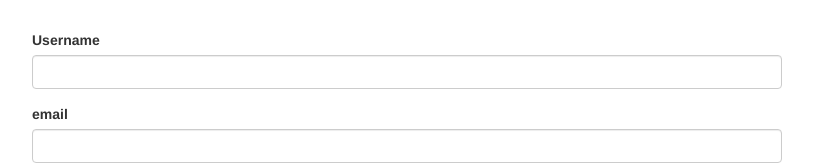
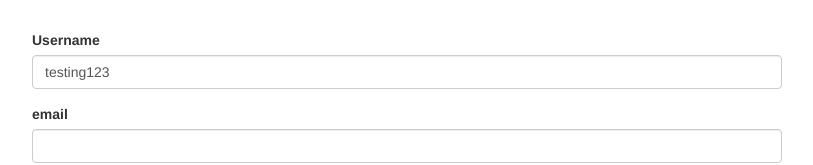
Before and after one commit to storres8/forms-reactive-start, an Angular app: page / in a window 1280 px wide. Shown: the top 165 px of the page, without its empty margins (233-1046 px from the left). Built offline with nearby package versions, Linux system fonts and the light colour scheme.

Commit message:
updated to use setValue and patchValue

```diff
--- a/src/app/app.component.ts
+++ b/src/app/app.component.ts
@@ -54,6 +54,26 @@ export class AppComponent implements OnInit {
       console.log(status);
     });
     */
+
+    // setValue and Patch value methods work just as before.
+    /*
+    this.signupform.setValue({
+      userData: {
+        username: "storres8",
+        email: "steve@test.com"
+      },
+      gender: "male",
+      hobbies: []
+    });
+    */
+
+    // Remember that patch allows you to patch one value or all but with setValue you must provide a value for
+    // all fields.
+    this.signupform.patchValue({
+      userData: {
+        username: "testing123"
+      }
+    });
   }
 
   onAddHobby() {
```
